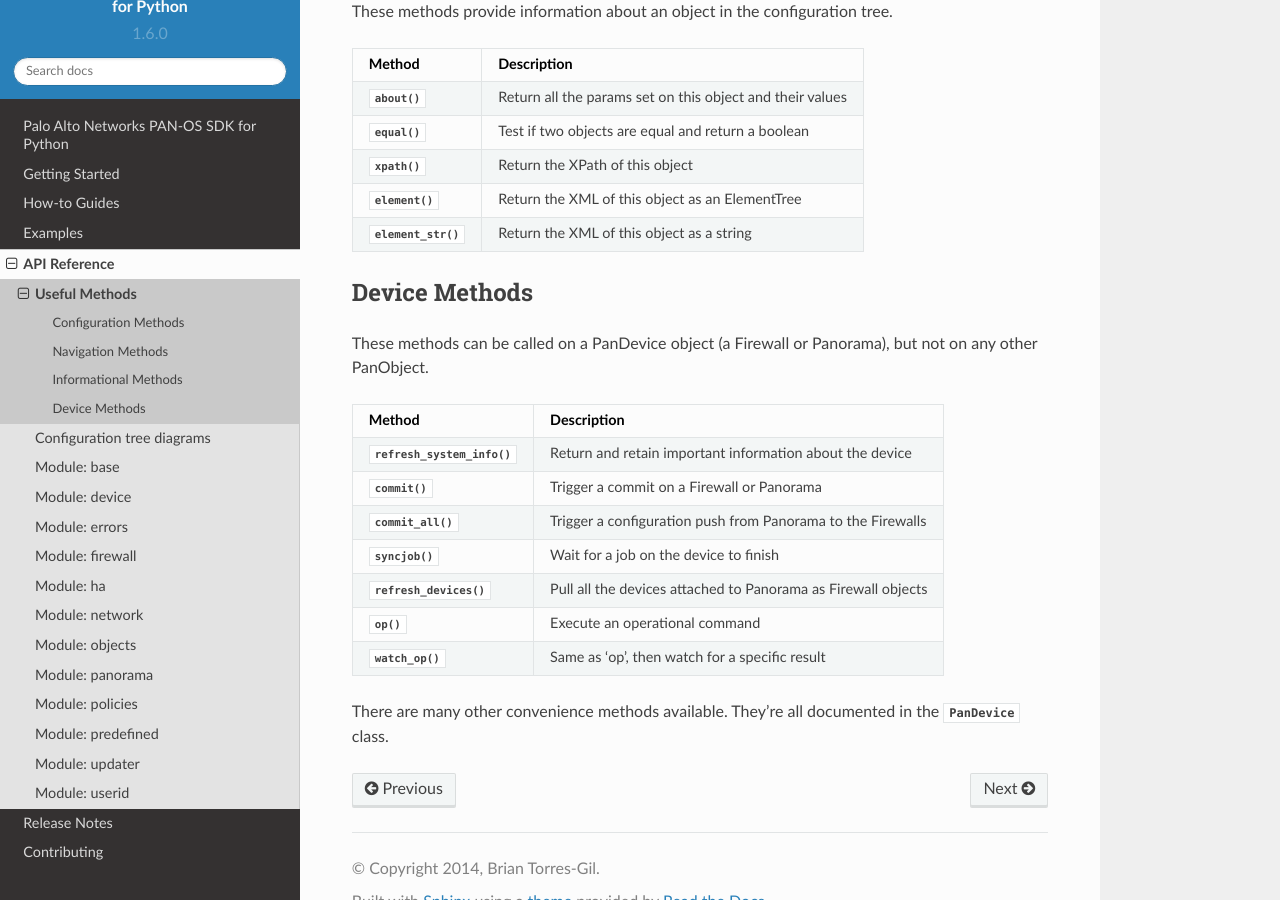
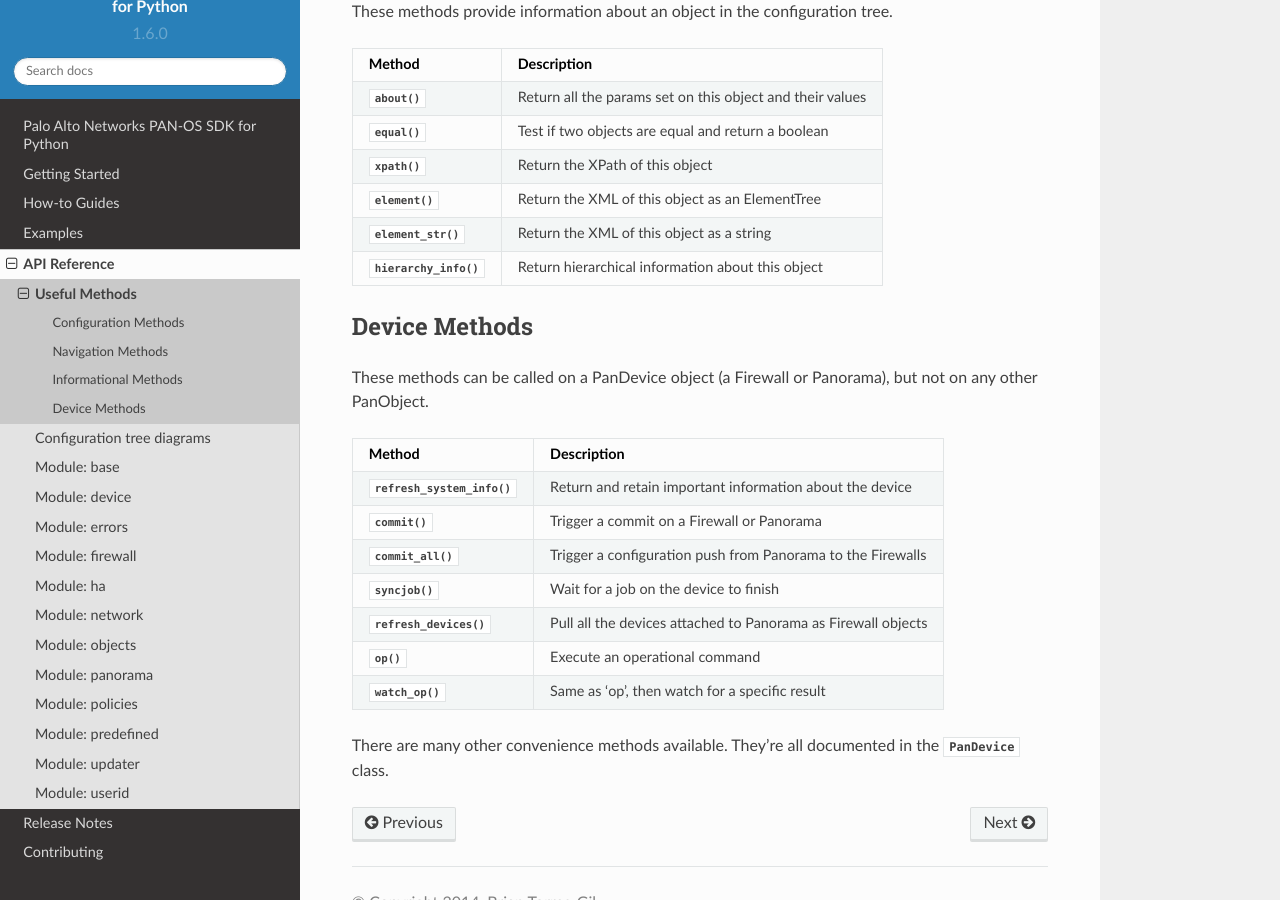
Before and after one commit to PaloAltoNetworks/pan-os-python, a Sphinx documentation site: the page built from docs/useful-methods.rst, in a window 1280 px wide and 900 px high, scrolled down 1805 px. Built offline with Sphinx 7.4.7 and the Read the Docs theme 2.0.0, drawn with Linux system fonts in a browser that asks for light colours.

Commit message:
docs: Add `hierarchy_info()` as a useful method

```diff
--- a/docs/useful-methods.rst
+++ b/docs/useful-methods.rst
@@ -96,19 +96,21 @@ Informational Methods
 
 These methods provide information about an object in the configuration tree.
 
-+----------------------------------------------+-----------------------------------------------------------+
-|                    Method                    |                        Description                        |
-+==============================================+===========================================================+
-| :py:meth:`~panos.base.PanObject.about`       | Return all the params set on this object and their values |
-+----------------------------------------------+-----------------------------------------------------------+
-| :py:meth:`~panos.base.PanObject.equal`       | Test if two objects are equal and return a boolean        |
-+----------------------------------------------+-----------------------------------------------------------+
-| :py:meth:`~panos.base.PanObject.xpath`       | Return the XPath of this object                           |
-+----------------------------------------------+-----------------------------------------------------------+
-| :py:meth:`~panos.base.PanObject.element`     | Return the XML of this object as an ElementTree           |
-+----------------------------------------------+-----------------------------------------------------------+
-| :py:meth:`~panos.base.PanObject.element_str` | Return the XML of this object as a string                 |
-+----------------------------------------------+-----------------------------------------------------------+
++-------------------------------------------------+-----------------------------------------------------------+
+|                    Method                       |                        Description                        |
++=================================================+===========================================================+
+| :py:meth:`~panos.base.PanObject.about`          | Return all the params set on this object and their values |
++-------------------------------------------------+-----------------------------------------------------------+
+| :py:meth:`~panos.base.PanObject.equal`          | Test if two objects are equal and return a boolean        |
++-------------------------------------------------+-----------------------------------------------------------+
+| :py:meth:`~panos.base.PanObject.xpath`          | Return the XPath of this object                           |
++-------------------------------------------------+-----------------------------------------------------------+
+| :py:meth:`~panos.base.PanObject.element`        | Return the XML of this object as an ElementTree           |
++-------------------------------------------------+-----------------------------------------------------------+
+| :py:meth:`~panos.base.PanObject.element_str`    | Return the XML of this object as a string                 |
++-------------------------------------------------+-----------------------------------------------------------+
+| :py:meth:`~panos.base.PanObject.hierarchy_info` | Return hierarchical information about this object         |
++-------------------------------------------------+-----------------------------------------------------------+
 
 Device Methods
 --------------
```
